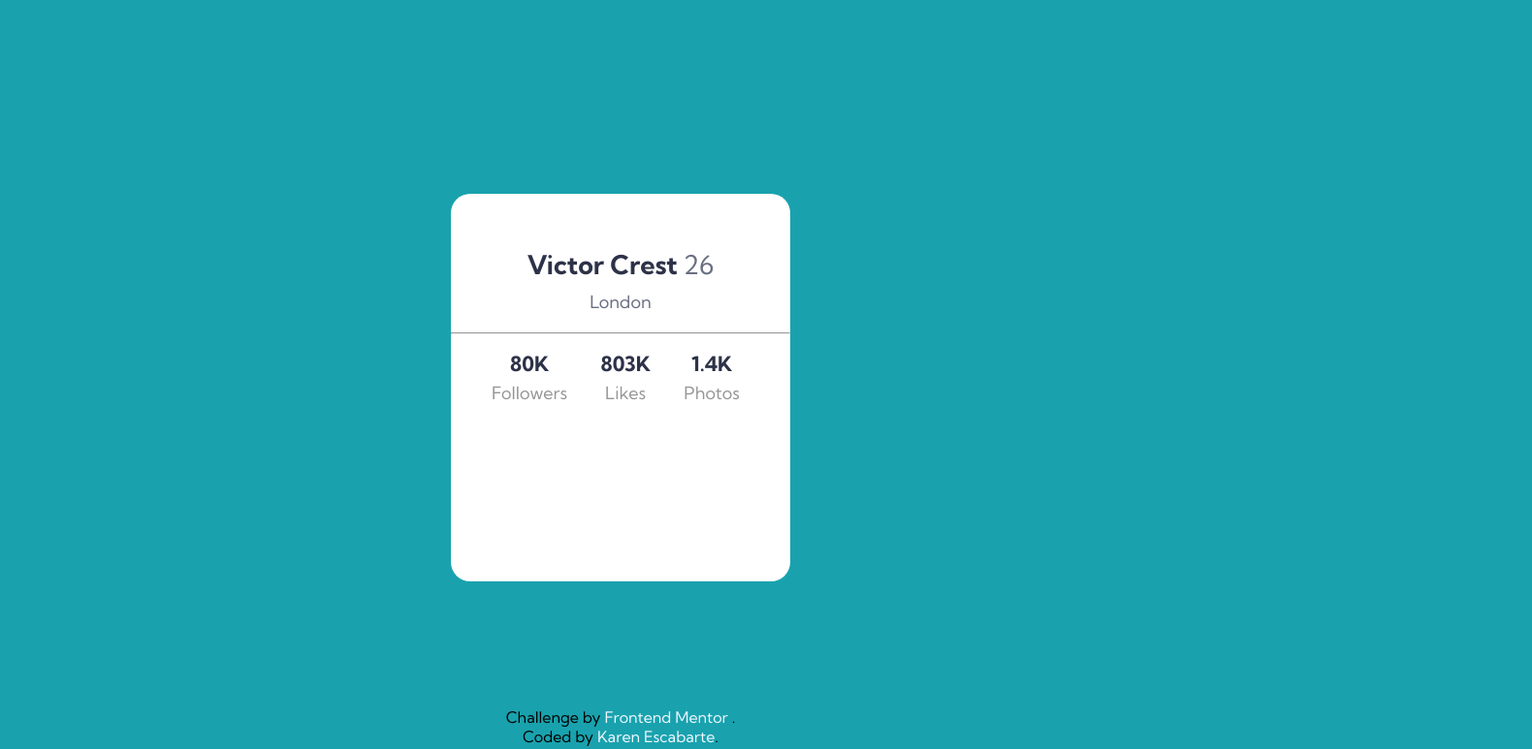
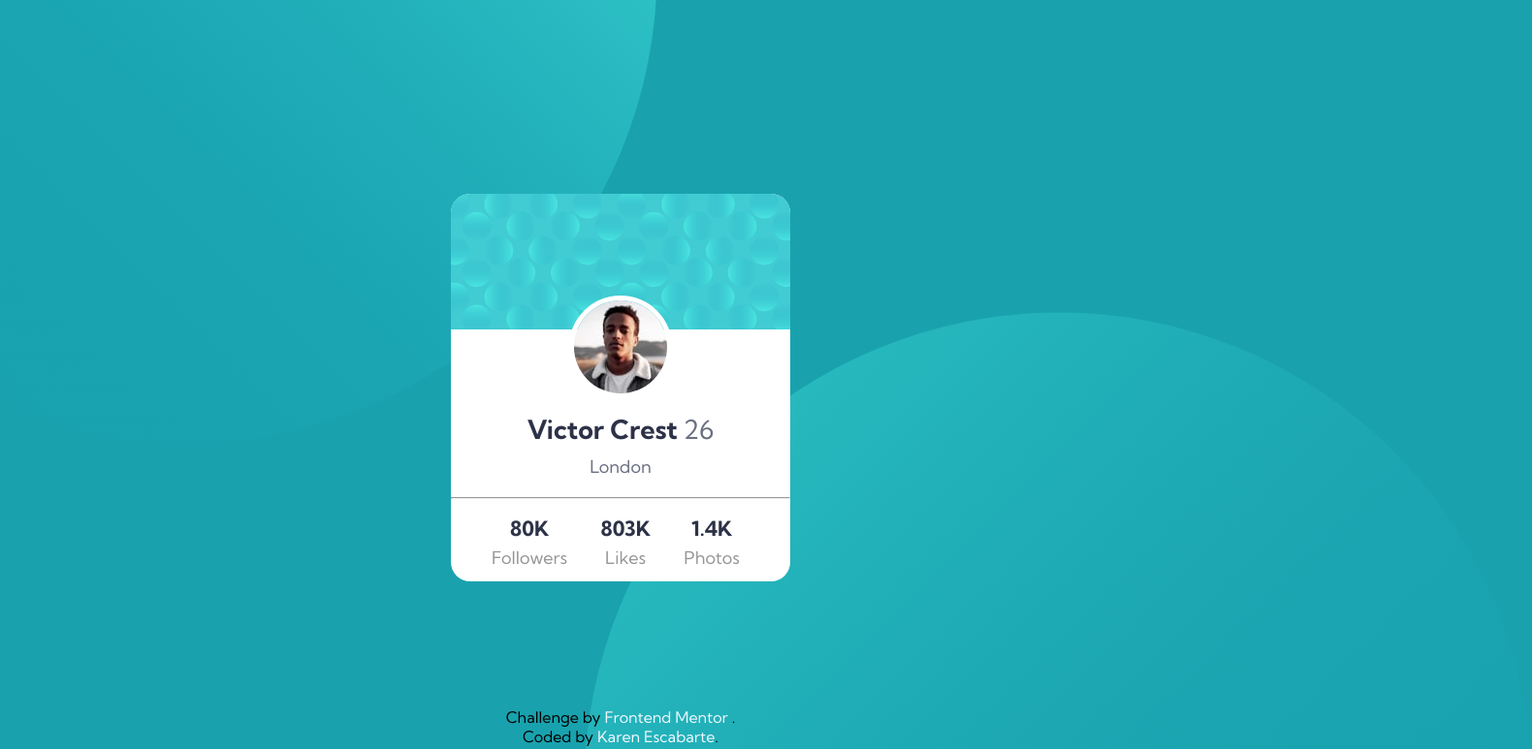
Before and after one commit to karenescabarte/Profile-card-component, a plain HTML site: page index.html in a window 1280 px wide. Shown: the top 773 px of the page at 97% size, 1580 px wide, since content can reach past the window. Drawn offline with Linux system fonts and the light colour scheme; the site is published under a folder, as on GitHub Pages, so addresses that start at the root find nothing.

Commit message:
Second Commit

```diff
--- a/index.html
+++ b/index.html
@@ -19,15 +19,15 @@
   </head>
 
   <body>
-    <img class="top-bg" src="/images/bg-pattern-top.svg" alt="" srcset="">
-    <img class="bottom-bg" src="/images/bg-pattern-bottom.svg" alt="" srcset="">
+    <img class="top-bg" src="images/bg-pattern-top.svg" alt="" srcset="">
+    <img class="bottom-bg" src="images/bg-pattern-bottom.svg" alt="" srcset="">
     <div class="container">
       <div class="container-top">
-        <img src="/images/bg-pattern-card.svg" alt="">
+        <img src="images/bg-pattern-card.svg" alt="">
       </div>
 
       <div class="container-bottom">
-        <img src="/images/image-victor.jpg" alt="" srcset="" />
+        <img src="images/image-victor.jpg" alt="" srcset="" />
         <h2>Victor Crest <span> 26</span></h2>
         <p>London</p>
         <hr />
```
